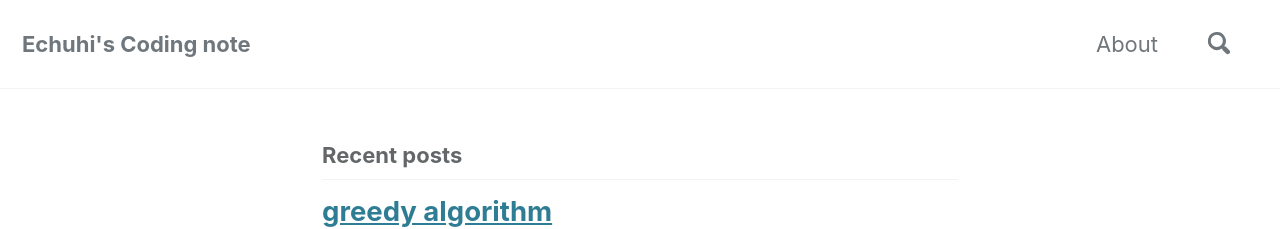
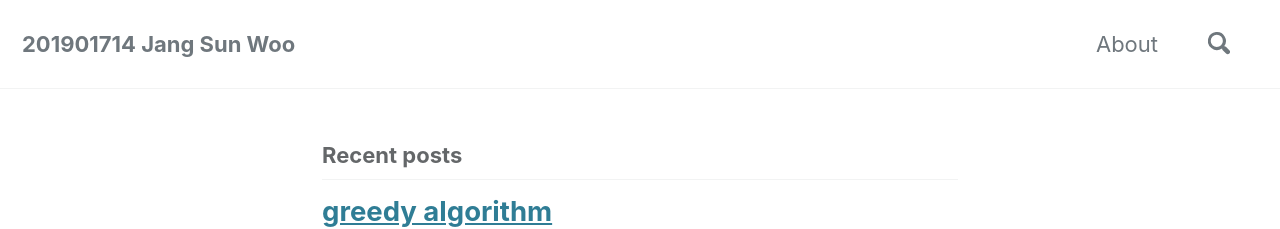
Before and after one commit to heregue77/heregue77.github.io, a Jekyll site: the page built from index.markdown, in a window 1280 px wide. Shown: the top 229 px of the page. Built offline with Jekyll 4.4.1, drawn with Linux system fonts in a browser that asks for light colours; cached includes are drawn as plain includes; nearby versions of some CDN libraries; the list of posts is cut into pages by our own code.

Commit message:
Update _config.yml

```diff
--- a/_config.yml
+++ b/_config.yml
@@ -16,7 +16,7 @@ minimal_mistakes_skin    : "default" # "air", "aqua", "contrast", "dark", "dirt"
 
 # Site Settings
 locale                   : "en-US"
-title                    : "Echuhi's Coding note"
+title                    : "201901714 Jang Sun Woo"
 title_separator          : "-"
 subtitle                 : # site tagline that appears below site title in masthead
 name                     : "Your Name"
```
